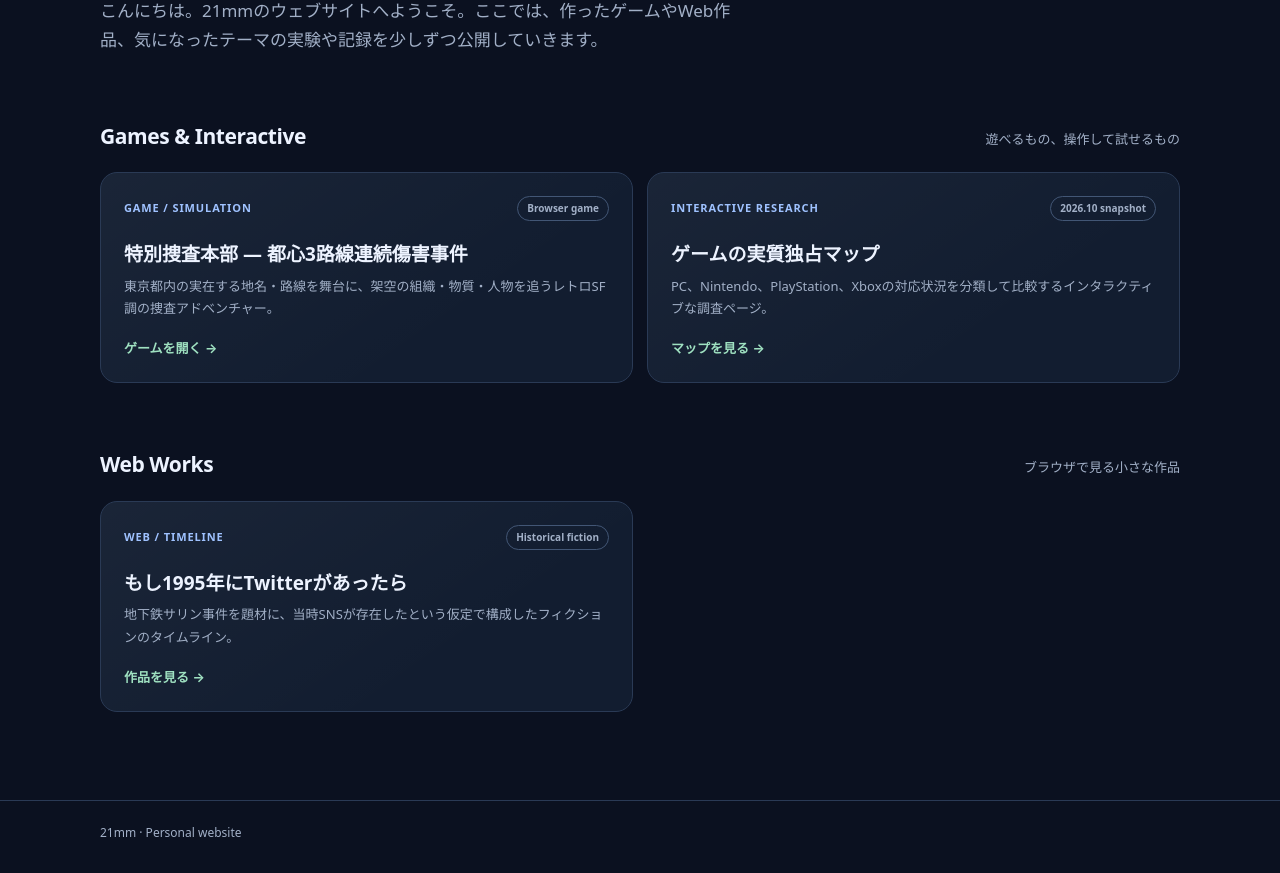
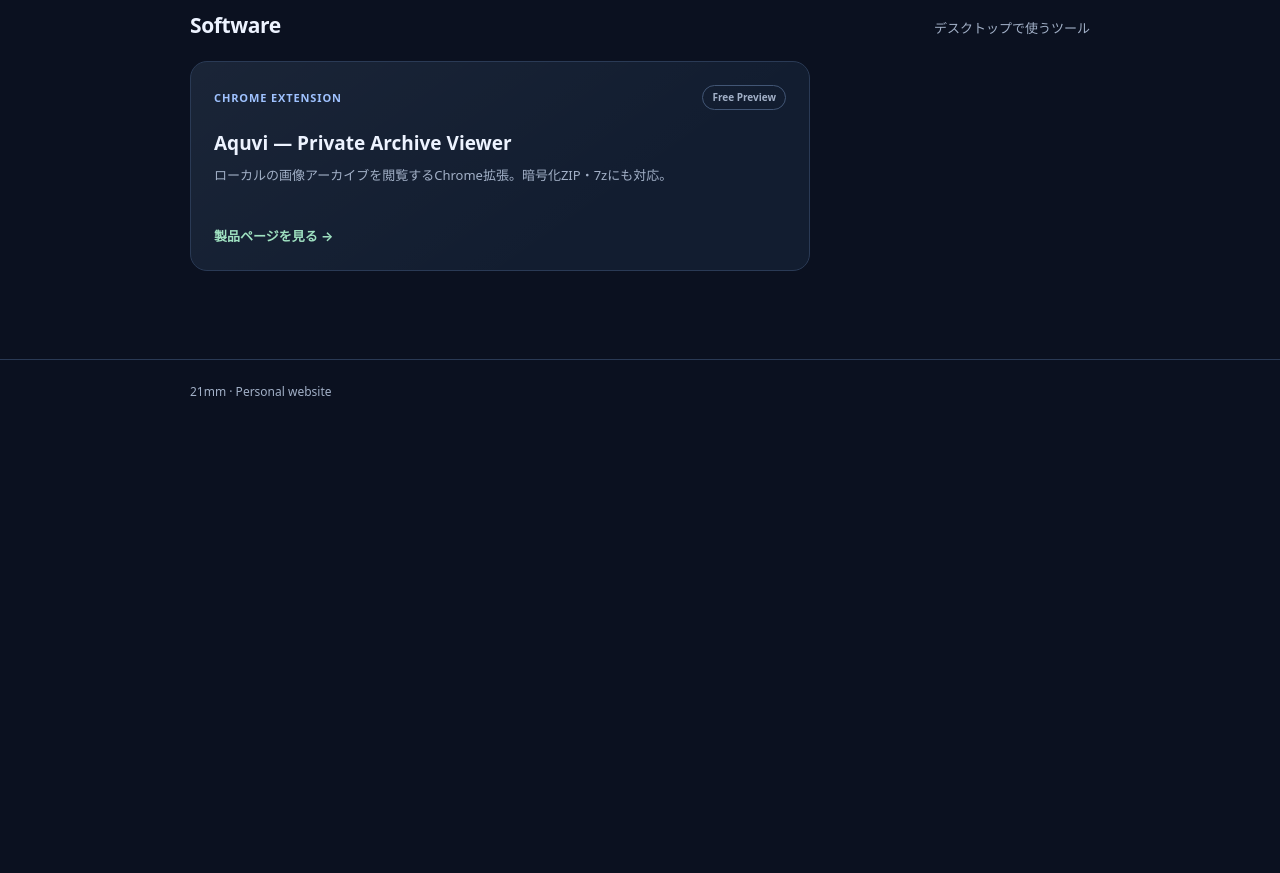
Before and after one commit to 21mm/21mm.github.io, a plain HTML site: page index.html in a window 1280 px wide. Shown: the part 381-1254 px from the top of the page. After the commit the page ends 814 px from the top, so only its background shows below. Drawn offline with Linux system fonts and the light colour scheme.

Commit message:
Keep only Aquvi link on homepage

```diff
--- a/index.html
+++ b/index.html
@@ -3,38 +3,34 @@
 <head>
   <meta charset="utf-8">
   <meta name="viewport" content="width=device-width, initial-scale=1">
-  <meta name="description" content="21mm — ゲーム、Web作品、実験をまとめた個人サイト">
+  <meta name="description" content="21mm — Personal Works">
   <meta name="theme-color" content="#101827">
   <title>21mm — Personal Works</title>
   <style>
     :root{color-scheme:dark;--bg:#0b1120;--panel:#121d30;--panel2:#18263d;--line:#2a3a55;--text:#edf3ff;--muted:#a2b0c7;--accent:#9fc2ff;--mint:#9fe1c1}
-    *{box-sizing:border-box}body{margin:0;background:radial-gradient(900px 420px at 12% -10%,#1d3558 0,transparent 65%),var(--bg);color:var(--text);font:16px/1.7 system-ui,-apple-system,BlinkMacSystemFont,"Segoe UI",sans-serif}a{color:inherit;text-decoration:none}a:focus-visible{outline:2px solid var(--accent);outline-offset:4px}
-    .wrap{width:min(1080px,calc(100% - 40px));margin:auto}header{padding:26px 0;border-bottom:1px solid var(--line)}.brand{font-size:19px;font-weight:850;letter-spacing:.04em}.brand span{color:var(--accent)}
+    *{box-sizing:border-box}body{margin:0;background:radial-gradient(900px 420px at 12% -10%,#1d3558 0,transparent 65%),var(--bg);color:var(--text);font:16px/1.7 system-ui,-apple-system,BlinkMacSystemFont,"Segoe UI",sans-serif}
+    .wrap{width:min(900px,calc(100% - 40px));margin:auto}header{padding:26px 0;border-bottom:1px solid var(--line)}.brand{font-size:19px;font-weight:850;letter-spacing:.04em}.brand span{color:var(--accent)}
     main{padding:76px 0 88px}.eyebrow{color:var(--accent);font-size:12px;font-weight:800;letter-spacing:.16em;text-transform:uppercase}h1{font-size:clamp(42px,8vw,76px);line-height:1.08;letter-spacing:-.055em;margin:14px 0 18px}.intro{max-width:650px;color:var(--muted);font-size:17px}
     .section{margin-top:64px}.section-head{display:flex;align-items:baseline;justify-content:space-between;gap:16px;margin-bottom:18px}h2{font-size:21px;margin:0;letter-spacing:-.02em}.section-head p{margin:0;color:var(--muted);font-size:13px}
-    .grid{display:grid;grid-template-columns:repeat(2,minmax(0,1fr));gap:14px}.card{display:flex;flex-direction:column;min-height:210px;padding:23px;border:1px solid var(--line);border-radius:17px;background:linear-gradient(145deg,rgba(255,255,255,.035),transparent 70%),var(--panel);transition:transform .16s,border-color .16s,background .16s}.card:hover{transform:translateY(-3px);border-color:#5877a8;background-color:var(--panel2)}
+    .card{display:flex;flex-direction:column;min-height:210px;max-width:620px;padding:23px;border:1px solid var(--line);border-radius:17px;background:linear-gradient(145deg,rgba(255,255,255,.035),transparent 70%),var(--panel);color:inherit;text-decoration:none;transition:transform .16s,border-color .16s,background .16s}.card:hover{transform:translateY(-3px);border-color:#5877a8;background-color:var(--panel2)}.card:focus-visible{outline:2px solid var(--accent);outline-offset:4px}
     .meta{display:flex;justify-content:space-between;align-items:center;gap:10px;color:var(--accent);font-size:11px;font-weight:800;letter-spacing:.08em}.pill{border:1px solid #425675;border-radius:999px;padding:3px 9px;color:var(--muted);font-size:10px;letter-spacing:0}h3{font-size:19px;line-height:1.4;margin:20px 0 7px}.card p{color:var(--muted);font-size:13px;margin:0 0 18px}.open{margin-top:auto;color:var(--mint);font-size:13px;font-weight:750}
-    footer{border-top:1px solid var(--line);padding:22px 0 30px;color:var(--muted);font-size:12px}@media(max-width:650px){.wrap{width:min(100% - 28px,1080px)}main{padding:52px 0 64px}.grid{grid-template-columns:1fr}.card{min-height:185px}.section{margin-top:48px}.section-head{display:block}.section-head p{margin-top:5px}}
+    footer{border-top:1px solid var(--line);padding:22px 0 30px;color:var(--muted);font-size:12px}@media(max-width:650px){.wrap{width:min(100% - 28px,900px)}main{padding:52px 0 64px}.card{min-height:185px}.section{margin-top:48px}}
   </style>
 </head>
 <body>
-  <header><div class="wrap"><a class="brand" href="./">21<span>mm</span></a></div></header>
+  <header><div class="wrap"><div class="brand">21<span>mm</span></div></div></header>
   <main class="wrap">
     <div class="eyebrow">Personal Works · 21mm</div>
-    <h1>Ideas, experiments<br>and things to play.</h1>
-    <p class="intro">こんにちは。21mmのウェブサイトへようこそ。ここでは、作ったゲームやWeb作品、気になったテーマの実験や記録を少しずつ公開していきます。</p>
-    <section class="section" aria-labelledby="games-heading">
-      <div class="section-head"><h2 id="games-heading">Games & Interactive</h2><p>遊べるもの、操作して試せるもの</p></div>
-      <div class="grid">
-        <a class="card" href="./games/bayline-case/"><div class="meta"><span>GAME / SIMULATION</span><span class="pill">Browser game</span></div><h3>特別捜査本部 — 都心3路線連続傷害事件</h3><p>東京都内の実在する地名・路線を舞台に、架空の組織・物質・人物を追うレトロSF調の捜査アドベンチャー。</p><span class="open">ゲームを開く →</span></a>
-        <a class="card" href="./games/platform-exclusivity-map-2026.html"><div class="meta"><span>INTERACTIVE RESEARCH</span><span class="pill">2026.10 snapshot</span></div><h3>ゲームの実質独占マップ</h3><p>PC、Nintendo、PlayStation、Xboxの対応状況を分類して比較するインタラクティブな調査ページ。</p><span class="open">マップを見る →</span></a>
-      </div>
-    </section>
-    <section class="section" aria-labelledby="web-heading">
-      <div class="section-head"><h2 id="web-heading">Web Works</h2><p>ブラウザで見る小さな作品</p></div>
-      <div class="grid">
-        <a class="card" href="./web/sarin-twitter/"><div class="meta"><span>WEB / TIMELINE</span><span class="pill">Historical fiction</span></div><h3>もし1995年にTwitterがあったら</h3><p>地下鉄サリン事件を題材に、当時SNSが存在したという仮定で構成したフィクションのタイムライン。</p><span class="open">作品を見る →</span></a>
-      </div>
+    <h1>21mm</h1>
+    <p class="intro">個人制作のソフトウェアやWeb作品を公開しています。</p>
+    <section class="section" aria-labelledby="software-heading">
+      <div class="section-head"><h2 id="software-heading">Software</h2><p>デスクトップで使うツール</p></div>
+      <a class="card" href="./aquvi/">
+        <div class="meta"><span>CHROME EXTENSION</span><span class="pill">Free Preview</span></div>
+        <h3>Aquvi — Private Archive Viewer</h3>
+        <p>ローカルの画像アーカイブを閲覧するChrome拡張。暗号化ZIP・7zにも対応。</p>
+        <span class="open">製品ページを見る →</span>
+      </a>
     </section>
   </main>
   <footer><div class="wrap">21mm · Personal website</div></footer>
```
